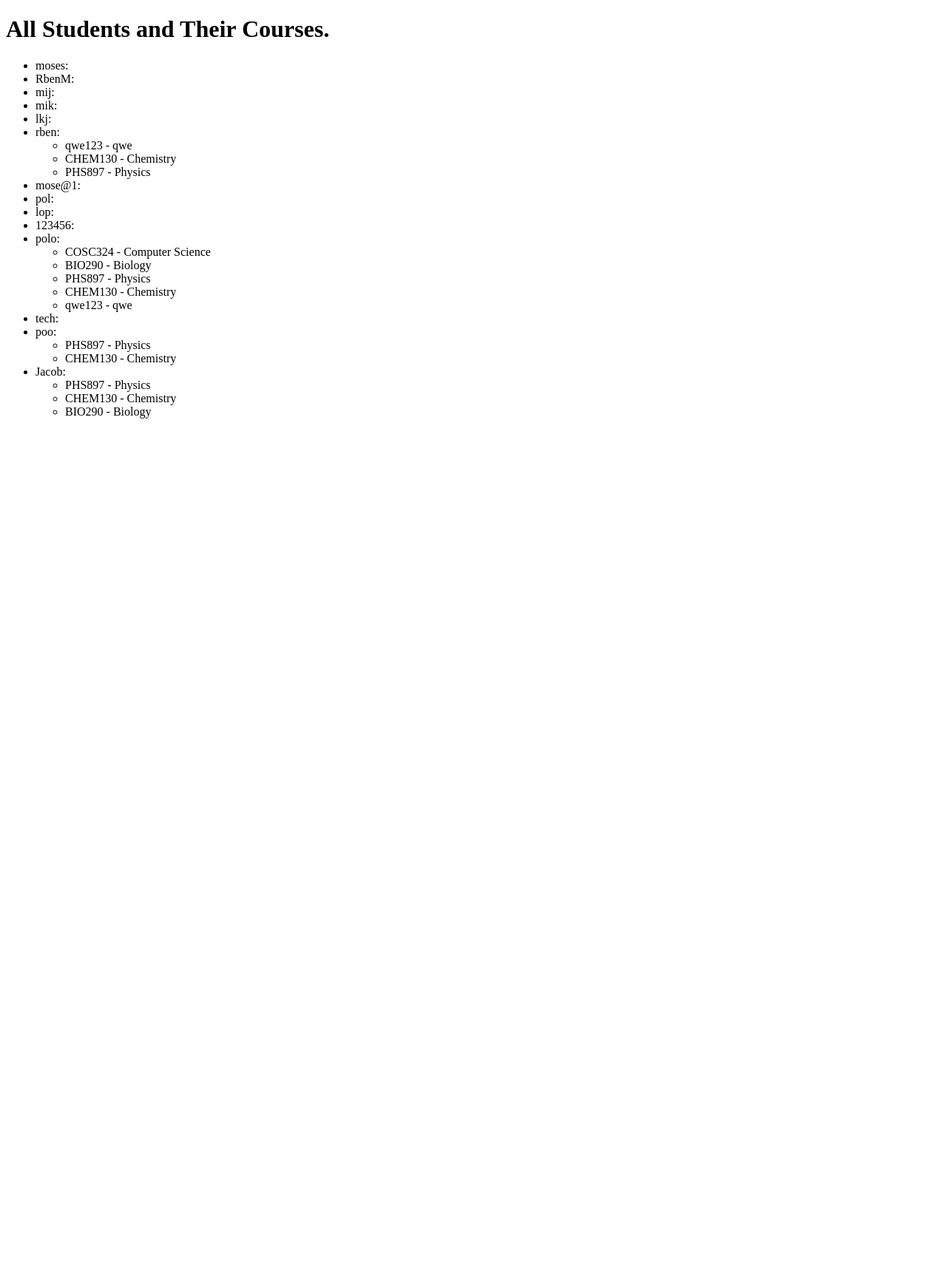
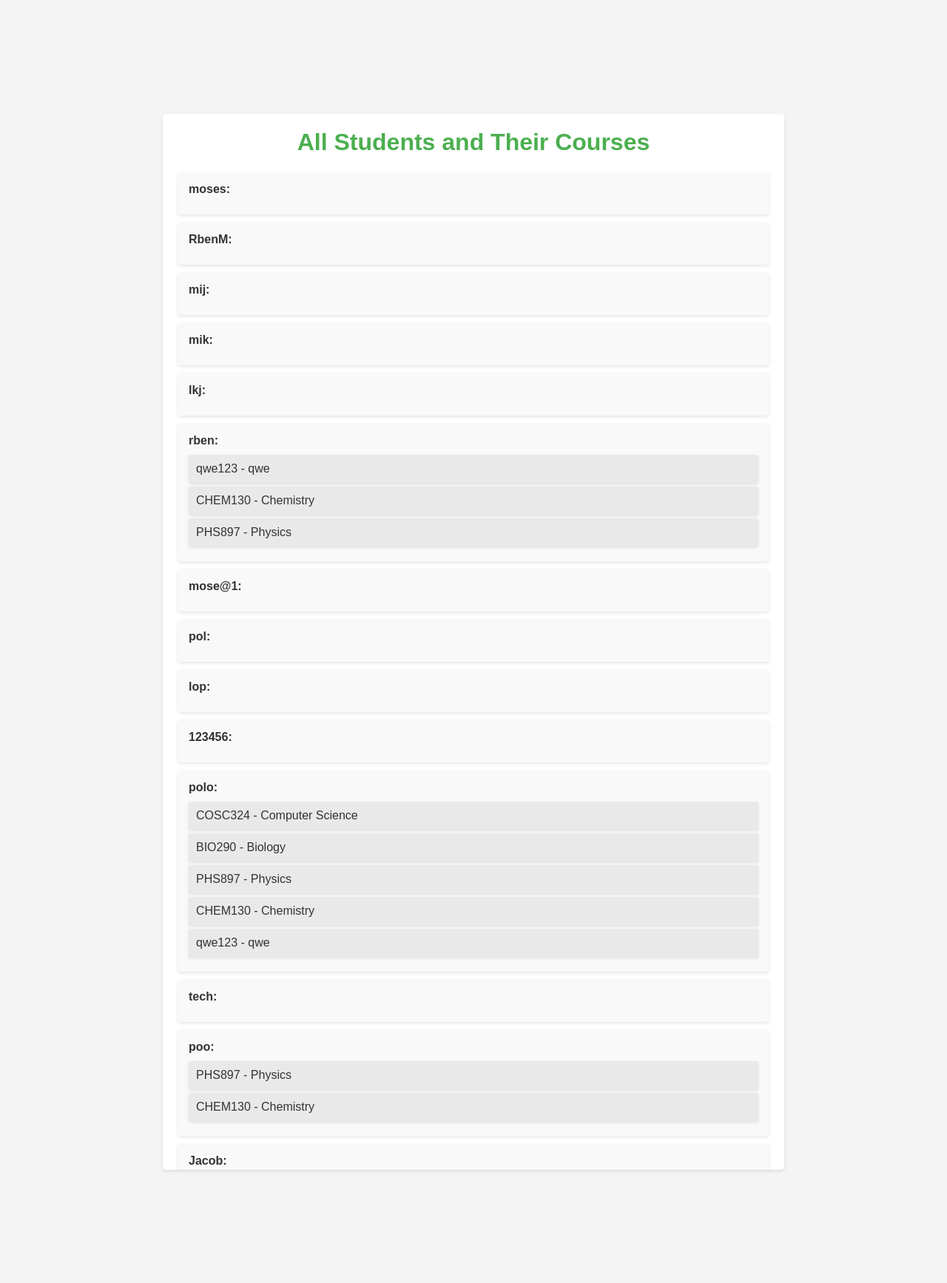
Before and after one commit to RbenMoise/dlab, a Django app: page /users/students/ in a window 1280 px wide. Shown: the whole page at 74% size. Run offline with Django 5.2, Linux system fonts and the light colour scheme; data comes from the database, SQL or seed files in the repository.

Commit message:
student list

```diff
--- a/maabaraconn/users/templates/lecturer/view_all_students.html
+++ b/maabaraconn/users/templates/lecturer/view_all_students.html
@@ -1,17 +1,65 @@
-<!-- view_all_students.html -->
-
 <!DOCTYPE html>
 <html lang="en">
   <head>
     <meta charset="UTF-8" />
     <title>All Students and Their Courses</title>
+    <style>
+      body {
+        font-family: Arial, sans-serif;
+        background-color: #f4f4f4;
+        color: #333;
+        margin: 0;
+        padding: 0;
+        display: flex;
+        justify-content: center;
+        align-items: center;
+        height: 100vh;
+        overflow: hidden;
+      }
+      .container {
+        width: 80%;
+        max-width: 800px;
+        height: 80vh;
+        background-color: #fff;
+        border-radius: 5px;
+        box-shadow: 0 2px 4px rgba(0, 0, 0, 0.1);
+        overflow-y: auto;
+        padding: 20px;
+      }
+      h1 {
+        color: #4caf50;
+        text-align: center;
+        margin-top: 0;
+      }
+      ul {
+        list-style-type: none;
+        padding: 0;
+      }
+      li {
+        background-color: #f9f9f9;
+        margin: 10px 0;
+        padding: 15px;
+        border-radius: 5px;
+        box-shadow: 0 2px 4px rgba(0, 0, 0, 0.1);
+      }
+      li > ul {
+        margin-top: 10px;
+      }
+      li > ul > li {
+        background-color: #e9e9e9;
+        padding: 10px;
+        border-radius: 3px;
+        margin: 5px 0;
+      }
+    </style>
   </head>
   <body>
-    <h1>All Students and Their Courses.</h1>
+    <div class="container">
+      <h1>All Students and Their Courses</h1>
       <ul>
         {% for student in students %}
         <li>
-        {{ student.username }}:
+          <strong>{{ student.username }}:</strong>
           <ul>
             {% for course in student.enrolled_courses.all %}
             <li>{{ course }}</li>
@@ -20,5 +68,6 @@
         </li>
         {% endfor %}
       </ul>
+    </div>
   </body>
 </html>
```
Lines whose indentation alone changed are shown as unchanged.
